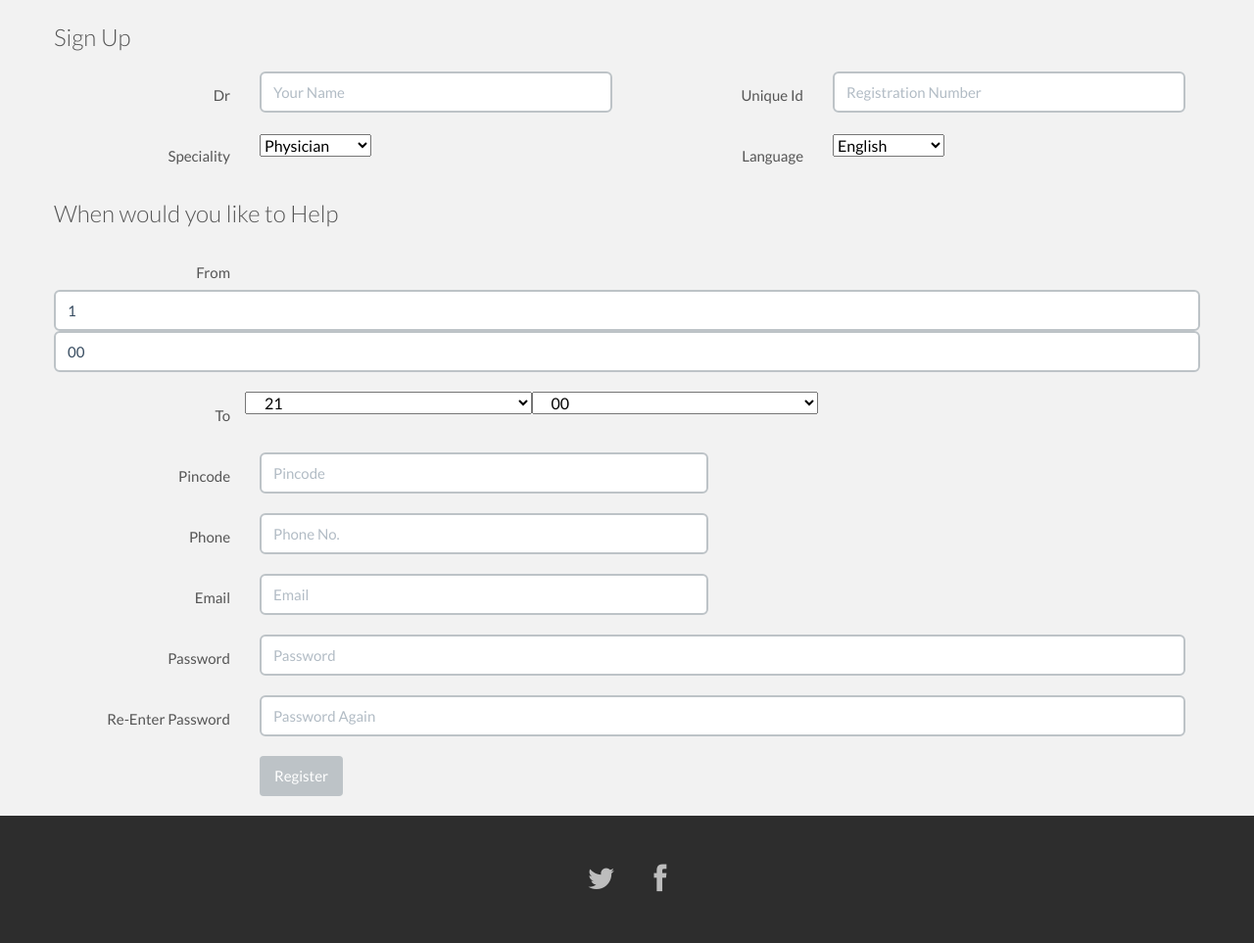
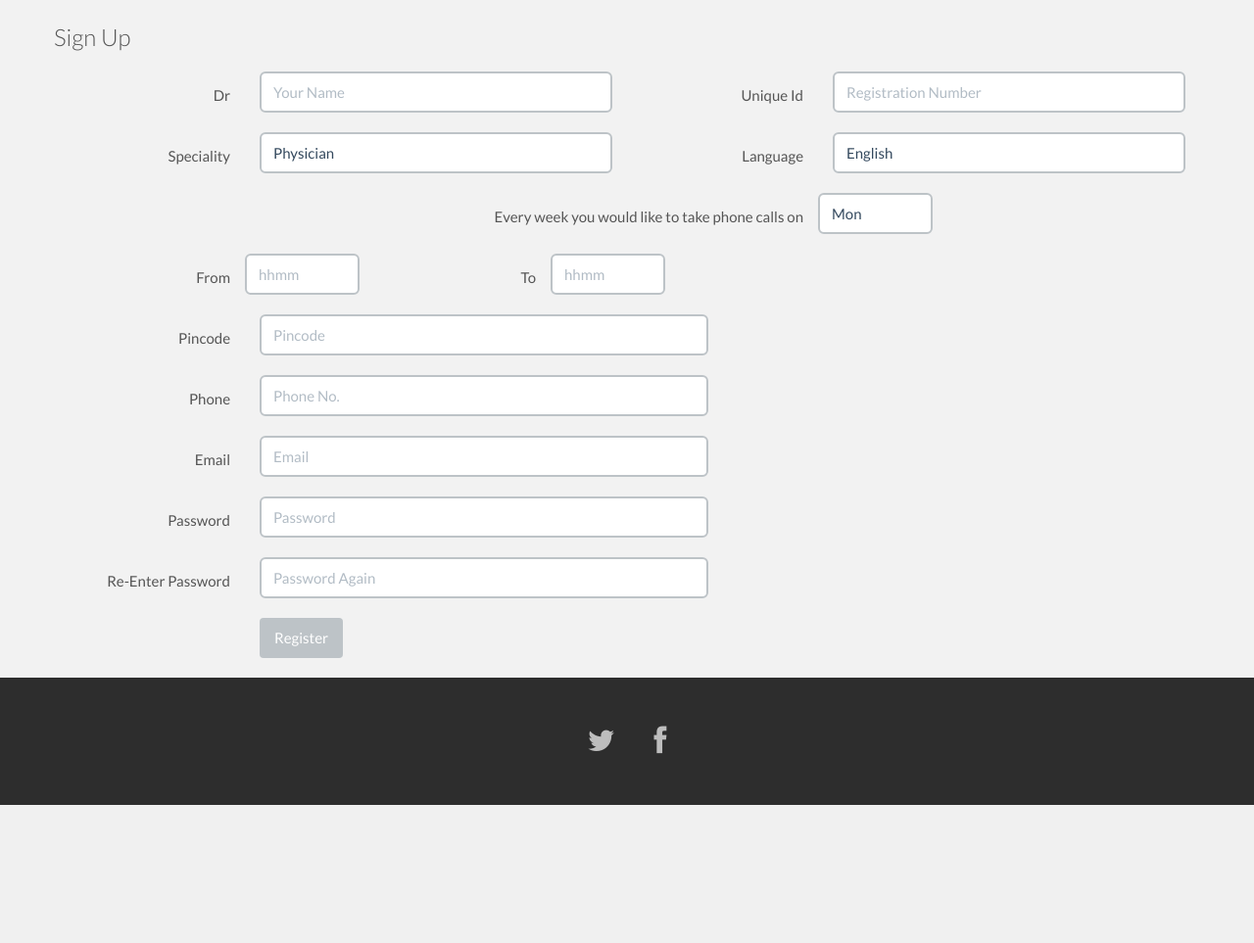
Before and after one commit to sanketsaurav/mseva, a Python web app: template templates/signup.html in a window 1280 px wide. Shown: the part 83-1046 px from the top of the page at 98% size. After the commit the page ends 905 px from the top, so only its background shows below. Run offline with Jinja, Linux system fonts and the light colour scheme; the template is opened without the code that fills it, so the values that code supplies are empty; some libraries are stand-ins or nearby versions.

Commit message:
UI update

```diff
--- a/static/css/main.css
+++ b/static/css/main.css
@@ -141,6 +141,22 @@ margin-bottom: 10px;
 #registerBtn {
     margin-top: 30px;
     margin-bottom: 10px;
+}
+
+.timeslot{
+    width: 10%;
+}
+.no-doc{
+    height: 400px;
+    padding: 100px;
+}
+#container div.content{
+    padding:50px;
+    font-size: 30px;
+}
+#registerBtn a{
+    font-size: 25px;
+    text-transform: uppercase;
 }
 /* ==========================================================================
    Wrap Sections
--- a/templates/signup.html
+++ b/templates/signup.html
@@ -8,63 +8,50 @@
 			<div class="row">
 			<div id="register">
 
-<form class="form-horizontal" role="form">
+<form class="form-horizontal" role="form" action="/signup" method="POST">
 	<legend>Sign Up</legend>
 	<div class="form-group">
-    	<label for="inputName" class="col-sm-2 control-label">Dr</label>
-    	<div class="col-sm-4">
-      		<input type="phone" class="form-control" id="inputName" placeholder="Your Name">
-    	</div>
+    <label for="inputName" class="col-sm-2 control-label">Dr</label>
+    <div class="col-sm-4">
+      <input type="text" class="form-control" name="name" id="inputName" placeholder="Your Name">
+    </div>
   		<label for="inputUid" class="col-sm-2 control-label">Unique Id</label>
     	<div class="col-sm-4">
-      		<input type="phone" class="form-control" id="inputUid" placeholder="Registration Number">
+      		<input type="text" class="form-control" name="regno" id="inputUid" placeholder="Registration Number">
     	</div>
-  	</div>
+  </div>
 
 	<div class="form-group">
     	<label for="inputPhone" class="col-sm-2 control-label">Speciality</label>
-    	<div class="col-sm-4">
-      		<select>
+    	<div class="col-sm-4 " name="speciality">
+      		<select class="form-control">
       			<option>Physician</option>
       			<option>Cardiology</option>
       			<option>Gynaecology</option>
-      			<option>Xyz</option>
       		</select>
     	</div>
     	<label for="inputLanguage" class="col-sm-2 control-label">Language</label>
-    	<div class="col-sm-4">
-      		<select>
+    	<div class="col-sm-4 " name="language">
+      		<select class="form-control">
       			<option>English</option>
       			<option>Hindi</option>
-      			<option>Gynaecology</option>
-      			<option>Xyz</option>
+      			<option>Bengali</option>
       		</select>
+      </div>
+  </div>
 
-    	</div>
-  </div>
-  <legend>When would you like to Help</legend>
   <div class="form-group">
-    <label for="inputHour" class="col-sm-2 control-label">From</label>
-    <select name="inputHour" class=" col-sm-3 form-control">
-      <option>1</option> <option>2</option> <option>3</option> <option>4</option> <option>5</option>
-      <option>6</option> <option>7</option> <option>8</option> <option>9</option> <option>10</option>
-      <option>11</option> <option>12</option> <option>13</option> <option>14</option> <option>15</option>
-      <option>16</option> <option>17</option> <option>18</option> <option>19</option> <option>20</option>
-      <option>21</option> <option>22</option> <option>23</option> <option>24</option>
-    </select>
-    <select class="form-control col-sm-3">
-      <option>00</option> <option>15</option> <option>30</option> <option>45</option>
+    <label for="inputDay" class="col-offest-2 col-sm-8 control-label">Every week you would like to take phone calls on </label>
+    <select name="timeslot_day" class="form-control timeslot col-sm-2 ">
+      <option>Mon</option> <option>Tue</option> <option>Wed</option> <option>Thu</option> <option>Fri</option><option>Sat</option> <option>Sun</option>
     </select>
   </div>
+  <div class="form-group">
+    <label for="inputToHour" class="col-sm-2 control-label">From</label>
+    <input type="text" name="timeslot_from" class=" col-sm-2 form-control timeslot" placeholder="hhmm">
 
- <div class="form-group">
   <label for="inputToHour" class="col-sm-2 control-label">To</label>
-    <select name="inputToHour" class="col-sm-3" >
-      <option>21</option> <option>22</option> <option>23</option> <option>24</option>
-    </select>
-    <select class="col-sm-3">
-      <option>00</option> <option>15</option>
-    </select>
+    <input type="text" name="timeslot_to" class="col-sm-2 form-control timeslot" placeholder="hhmm">
    </div>
 
   <div class="form-group">
@@ -91,17 +78,18 @@
 
   <div class="form-group">
     <label for="inputPassword" class="col-sm-2 control-label">Password</label>
-    <div class="col-sm-10">
+    <div class="col-sm-5">
       <input type="password" class="form-control" id="inputPassword" placeholder="Password">
     </div>
   </div>
 
   <div class="form-group">
     <label for="inputRePassword" class="col-sm-2 control-label">Re-Enter Password</label>
-    <div class="col-sm-10">
+    <div class="col-sm-5">
       <input type="password" class="form-control" id="inputRePassword" placeholder="Password Again">
     </div>
   </div>
+
   <div class="form-group">
     <div class="col-sm-offset-2 col-sm-10">
       <button type="submit" class="btn btn-default">Register</button>
```
Also changed, not shown: static/css/style.css (+7 -0 lines), templates/browse.html (+4 -4 lines), templates/home.html (+10 -1 lines).
